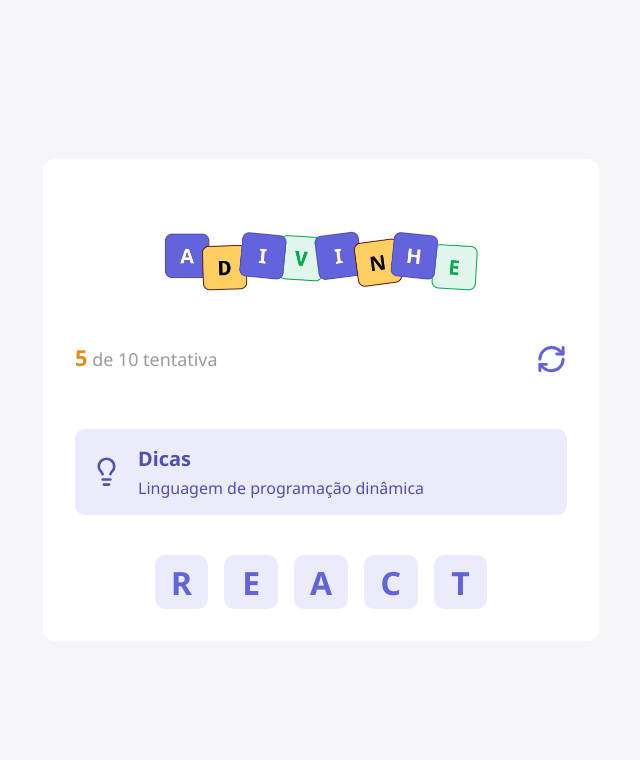
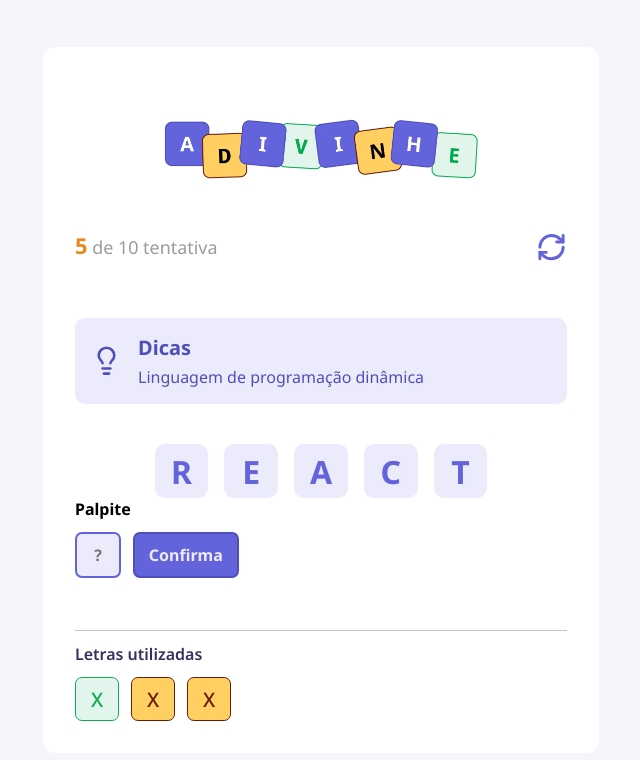
Before and after one commit to robertokpp/primeiro-projeto, a React (Vite) app in the folder primeiro-projeto/: page / in a window 1280 px wide. Shown: the top 760 px of the page, without its empty margins (319-959 px from the left). Built offline with nearby package versions, Linux system fonts and the light colour scheme.

Commit message:
feat: adicionar componentes de Input, Button e LettersUsed; refatorar componente Letter e estilização

```diff
--- a/primeiro-projeto/src/App.tsx
+++ b/primeiro-projeto/src/App.tsx
@@ -1,6 +1,9 @@
 import { Header } from "./components/Header";
 import { Tip } from "./components/Tip";
 import { Letter } from "./components/Letter";
+import { Input } from "./components/Input";
+import { Button } from "./components/Button";
+import { LettersUsed } from "./components/Letters";
 
 import styles from "./app.module.css";
 
@@ -23,6 +26,15 @@ export default function App() {
           <Letter value="T" />
         </div>
 
+        <h4>Palpite</h4>
+
+        <div className={styles.guess}>
+          <Input autoFocus maxLength={1} placeholder="?"></Input>
+          <Button title="Confirma"></Button>
+        </div>
+
+        <LettersUsed />
+
 
       </main>
     </div>
--- a/primeiro-projeto/src/app.module.css
+++ b/primeiro-projeto/src/app.module.css
@@ -26,3 +26,10 @@
 
   margin-top: 2.5rem;
 }
+
+.guess{
+  display: flex;
+  gap: .75rem;
+
+  margin-top: .75rem;
+}
--- /dev/null
+++ b/primeiro-projeto/src/components/Button/index.tsx
@@ -0,0 +1,13 @@
+import styles from "./styles.module.css";
+
+type Props = React.ComponentProps<"button"> & {
+  title: string;
+};
+
+export function Button({ title, ...rest }: Props) {
+  return (
+    <button type="button" className={styles.button} {...rest}>
+      {title}
+    </button>
+  );
+}
--- /dev/null
+++ b/primeiro-projeto/src/components/Button/styles.module.css
@@ -0,0 +1,14 @@
+.button{
+  height: 2.87rem;
+  border-radius: 0.43rem;
+
+  background-color: #6363db;
+  border: 2px solid #4f4fb9;
+  color: #ebebfc;
+
+  padding: 0 0.87rem;
+  font-size: 1rem;
+  font-weight: 700;
+
+
+}
--- /dev/null
+++ b/primeiro-projeto/src/components/Input/index.tsx
@@ -0,0 +1,6 @@
+import styles from "./styles.module.css"
+type Props = React.ComponentProps<"input">
+
+export function Input({ ...rest } : Props){
+  return <input type="text" className={styles.input} {...rest} />
+}
--- /dev/null
+++ b/primeiro-projeto/src/components/Input/styles.module.css
@@ -0,0 +1,17 @@
+.input {
+  width: 2.87rem;
+  height: 2.87rem;
+  border-radius: .43rem;
+
+  background-color: #ebebfc;
+  border: 2px solid #6363db;
+color: #6363db;
+
+  text-transform: uppercase;
+  text-align: center;
+  font-size: 1rem;
+  font-weight: 700;
+
+  outline: none;
+
+}
--- a/primeiro-projeto/src/components/Letter/index.tsx
+++ b/primeiro-projeto/src/components/Letter/index.tsx
@@ -1,13 +1,26 @@
-import styles from "./styles.module.css"
+import styles from "./styles.module.css";
 
 type Props = {
-  value?: string
-}
+  value?: string;
+  size?: "default" | "small";
+  color?: "default" | "correct" | "wrong";
+};
 
-export function Letter({value = ""}: Props){
-  return(
-    <div className={styles.letter}>
+export function Letter({
+  value = "",
+  size = "default",
+  color = "default",
+}: Props) {
+  return (
+    <div
+      className={`
+    ${styles.letter}
+    ${size === "small" && styles.letterSmall}
+    ${color === "correct" && styles.letterCorrect}
+    ${color === "wrong" && styles.letterWrong}
+    `}
+    >
       <span>{value}</span>
     </div>
-  )
+  );
 }
--- a/primeiro-projeto/src/components/Letter/styles.module.css
+++ b/primeiro-projeto/src/components/Letter/styles.module.css
@@ -14,3 +14,25 @@
   align-items: center;
   justify-content: center;
 }
+
+.letterSmall {
+  width: 2.75rem;
+  height: 2.75rem;
+  border-radius: 0.43rem;
+
+  font-size: 1.25rem;
+  font-weight: 500;
+  border: 1px solid #6363db;
+}
+
+.letterCorrect {
+  background-color: #e1f5ec;
+  border-color: #0eab4f;
+  color: #0eab4f;
+}
+
+.letterWrong {
+  background-color: #ffcf62;
+  border-color: #691b0a;
+  color: #691b0a;
+}
--- /dev/null
+++ b/primeiro-projeto/src/components/Letters/index.tsx
@@ -0,0 +1,17 @@
+import styles from "./styles.module.css"
+
+import { Letter } from "../Letter";
+
+export function LettersUsed() {
+  return (
+    <div className={styles.lettersUsed}>
+      <h5>Letras utilizadas</h5>
+
+      <div>
+        <Letter value="x" size="small" color="correct"/>
+        <Letter value="x" size="small" color="wrong"/>
+        <Letter value="x" size="small" color="wrong"/>
+      </div>
+    </div>
+  );
+}
--- /dev/null
+++ b/primeiro-projeto/src/components/Letters/styles.module.css
@@ -0,0 +1,18 @@
+.lettersUsed{
+  width: 100%;
+  margin-top: 3.25rem;
+  border-top: 1px solid #c3c3c3;
+}
+
+.lettersUsed > h5 {
+  color: #32325f;
+  font-size: 1rem;
+  font-weight: 600;
+  margin: 0.75rem 0 ;
+}
+
+.lettersUsed > div {
+  display: flex;
+  gap: .75rem;
+  flex-wrap: wrap;
+}
--- a/primeiro-projeto/src/global.css
+++ b/primeiro-projeto/src/global.css
@@ -10,9 +10,11 @@
 
 body {
   background-color: #f5f5fa;
+  font-family: "Noto Sans", serif;
+}
 
+input, button {
   font-family: "Noto Sans", serif;
-  font-optical-sizing: auto;
 }
 
 button {
```
